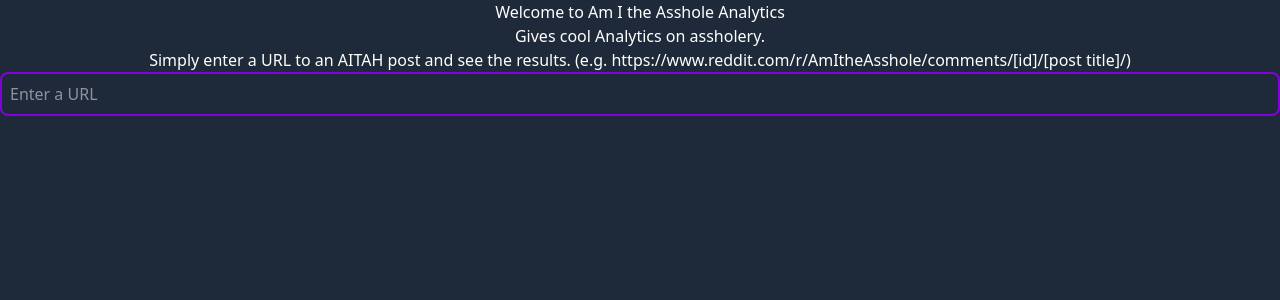
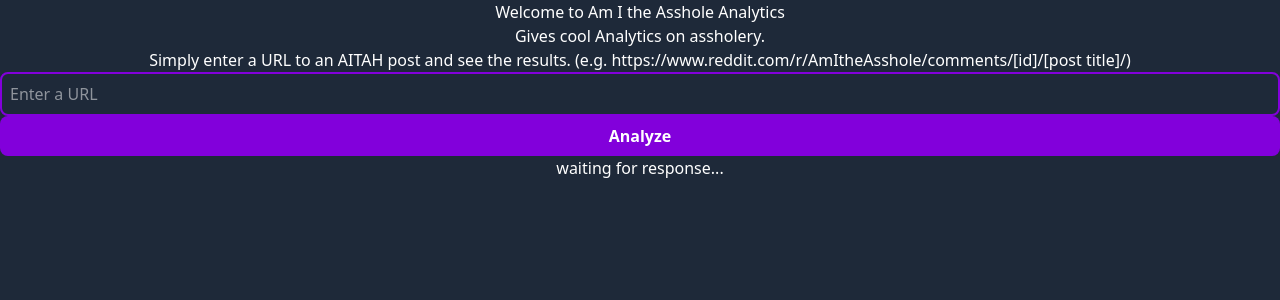
Before and after one commit to alexandros3015/aitah-analytics, a SvelteKit app: page / in a window 1280 px wide. Shown: the top 300 px of the page. Built offline with nearby package versions, Linux system fonts and the light colour scheme.

Commit message:
added basic usage

```diff
--- a/src/app.html
+++ b/src/app.html
@@ -2,8 +2,10 @@
 <html lang="en">
 	<head>
 		<meta charset="utf-8" />
-		<link rel="icon" href="%sveltekit.assets%/favicon.png" />
+		<link rel="icon" href="%sveltekit.assets%/aitah.png" />
 		<meta name="viewport" content="width=device-width, initial-scale=1" />
+		<title>AITAH Analytics</title>
+		<meta name="description" content="Gives cool Analytics on assholery in the Am I the Asshole subreddit." />
 		%sveltekit.head%
 	</head>
 	<body data-sveltekit-preload-data="hover">
--- a/src/routes/+page.svelte
+++ b/src/routes/+page.svelte
@@ -1,8 +1,26 @@
 <script lang="ts">
 	let url: string = $state("");
+    let analyzed: boolean = $state(false);
 
-    function processURL(url: string) {
-        // TODO: Process URL
+
+    let upvotes: number = $state(0);
+    let downvotes: number = $state(0);
+    let updownRatio: number = $state(0);
+
+
+
+    async function processURL(urle: string) {
+
+        let url = urle.endsWith("/") ? urle.slice(0, -1) : urle;
+        url = url + ".json";
+
+        const response: Response = await fetch(url);
+        analyzed = true;
+        const data: any = await response.json();
+
+        upvotes = data[0]["data"]["children"][0]["data"]["ups"];
+        downvotes = data[0]["data"]["children"][0]["data"]["downs"];
+        updownRatio = data[0]["data"]["children"][0]["data"]["upvote_ratio"];
     }
 </script>
 
@@ -11,6 +29,17 @@
     <h1>Welcome to Am I the Asshole Analytics</h1>
     <p>Gives cool Analytics on assholery.</p>
     <p>Simply enter a URL to an AITAH post and see the results. (e.g. https://www.reddit.com/r/AmItheAsshole/comments/[id]/[post title]/)</p>
-    <input class="border-2 border-purple-700 rounded-lg p-2"
+    <input class="border-2 border-purple-700 rounded-lg p-2 transition"
     bind:value={url} type="text" placeholder="Enter a URL" />
+
+    <button class="bg-purple-700 hover:bg-purple-800 text-white font-bold py-2 px-4 rounded-lg" onclick={() => processURL(url)}>Analyze</button>
+
+    {#if analyzed}
+        <p>Analyzed URL: {url}</p>
+        <p>Upvotes: {upvotes}</p>
+        <p>Downvotes: {downvotes}</p>
+        <p>Updown Ratio: {updownRatio}</p>
+    {:else}
+        <p>waiting for response...</p>
+    {/if}
 </div>
```
Also changed, not shown: static/aitah.png (added), 1 other file (tests, documents, lock files or other folders).
